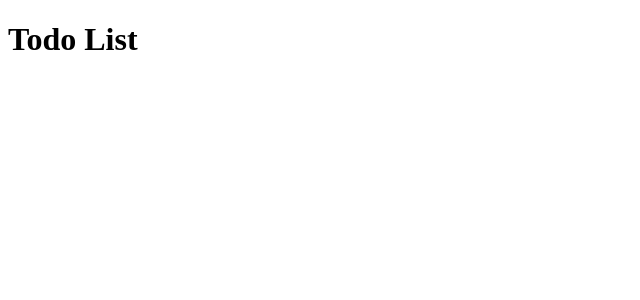
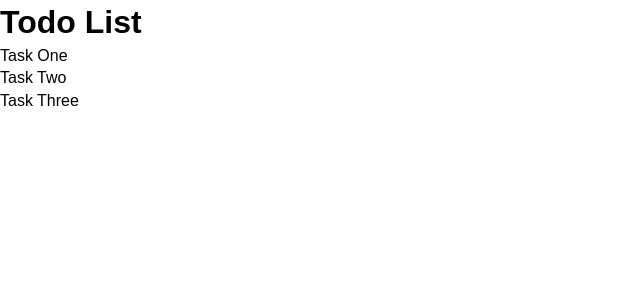
Before and after one commit to jyotikmayur7/TodoList-Angular, an Angular app: page / in a window 1280 px wide. Shown: the top 300 px of the page, without its empty margins (0-640 px from the left). Built offline with nearby package versions, Linux system fonts and the light colour scheme.

Commit message:
Added Todo model, todo-item-component and also added css in global style

```diff
--- a/src/app/app.module.ts
+++ b/src/app/app.module.ts
@@ -4,11 +4,13 @@
 import { AppRoutingModule } from './app-routing.module';
 import { AppComponent } from './app.component';
 import { TodosComponent } from './components/todos/todos.component';
+import { TodoItemComponent } from './components/todo-item/todo-item.component';
 
 @NgModule({
   declarations: [
     AppComponent,
-    TodosComponent
+    TodosComponent,
+    TodoItemComponent
   ],
   imports: [
     BrowserModule,
--- /dev/null
+++ b/src/app/components/todo-item/todo-item.component.html
@@ -0,0 +1 @@
+<p>{{ todo.title }}</p>
--- /dev/null
+++ b/src/app/components/todo-item/todo-item.component.ts
@@ -0,0 +1,15 @@
+import { Component, OnInit, Input } from '@angular/core';
+import { Todo } from '../../models/Todo';
+
+@Component({
+  selector: 'app-todo-item',
+  templateUrl: './todo-item.component.html',
+  styleUrls: ['./todo-item.component.css'],
+})
+export class TodoItemComponent implements OnInit {
+  @Input() todo: Todo;
+
+  constructor() {}
+
+  ngOnInit(): void {}
+}
--- a/src/app/components/todos/todos.component.html
+++ b/src/app/components/todos/todos.component.html
@@ -1 +1,3 @@
 <h1>Todo List</h1>
+
+<app-todo-item *ngFor="let todo of todos" [todo]="todo"></app-todo-item>
--- a/src/app/components/todos/todos.component.ts
+++ b/src/app/components/todos/todos.component.ts
@@ -1,15 +1,33 @@
 import { Component, OnInit } from '@angular/core';
+import { Todo } from '../../models/Todo';
 
 @Component({
   selector: 'app-todos',
   templateUrl: './todos.component.html',
-  styleUrls: ['./todos.component.css']
+  styleUrls: ['./todos.component.css'],
 })
 export class TodosComponent implements OnInit {
+  todos: Todo[];
 
-  constructor() { }
+  constructor() {}
 
   ngOnInit(): void {
+    this.todos = [
+      {
+        id: 1,
+        title: 'Task One',
+        completed: false,
+      },
+      {
+        id: 2,
+        title: 'Task Two',
+        completed: true,
+      },
+      {
+        id: 3,
+        title: 'Task Three',
+        completed: false,
+      },
+    ];
   }
-
 }
--- /dev/null
+++ b/src/app/models/Todo.ts
@@ -0,0 +1,5 @@
+export class Todo {
+  id: number;
+  title: string;
+  completed: boolean;
+}
--- a/src/styles.css
+++ b/src/styles.css
@@ -1 +1,32 @@
-/* You can add global styles to this file, and also import other style files */
+* {
+  box-sizing: border-box;
+  margin: 0;
+  padding: 0;
+}
+
+body {
+  font-family: Arial, Helvetica, sans-serif;
+  line-height: 1.4;
+}
+
+a {
+  color: #333;
+  text-decoration: none;
+}
+
+.container {
+  padding: 0 1rem;
+}
+
+.btn {
+  display: inline-block;
+  border: none;
+  background: #555;
+  color: #fff;
+  padding: 7px 20px;
+  cursor: pointer;
+}
+
+.btn:hover {
+  background: #666;
+}
```
Also changed, not shown: src/app/components/todo-item/todo-item.component.css (added), 1 other file (tests, documents, lock files or other folders).
